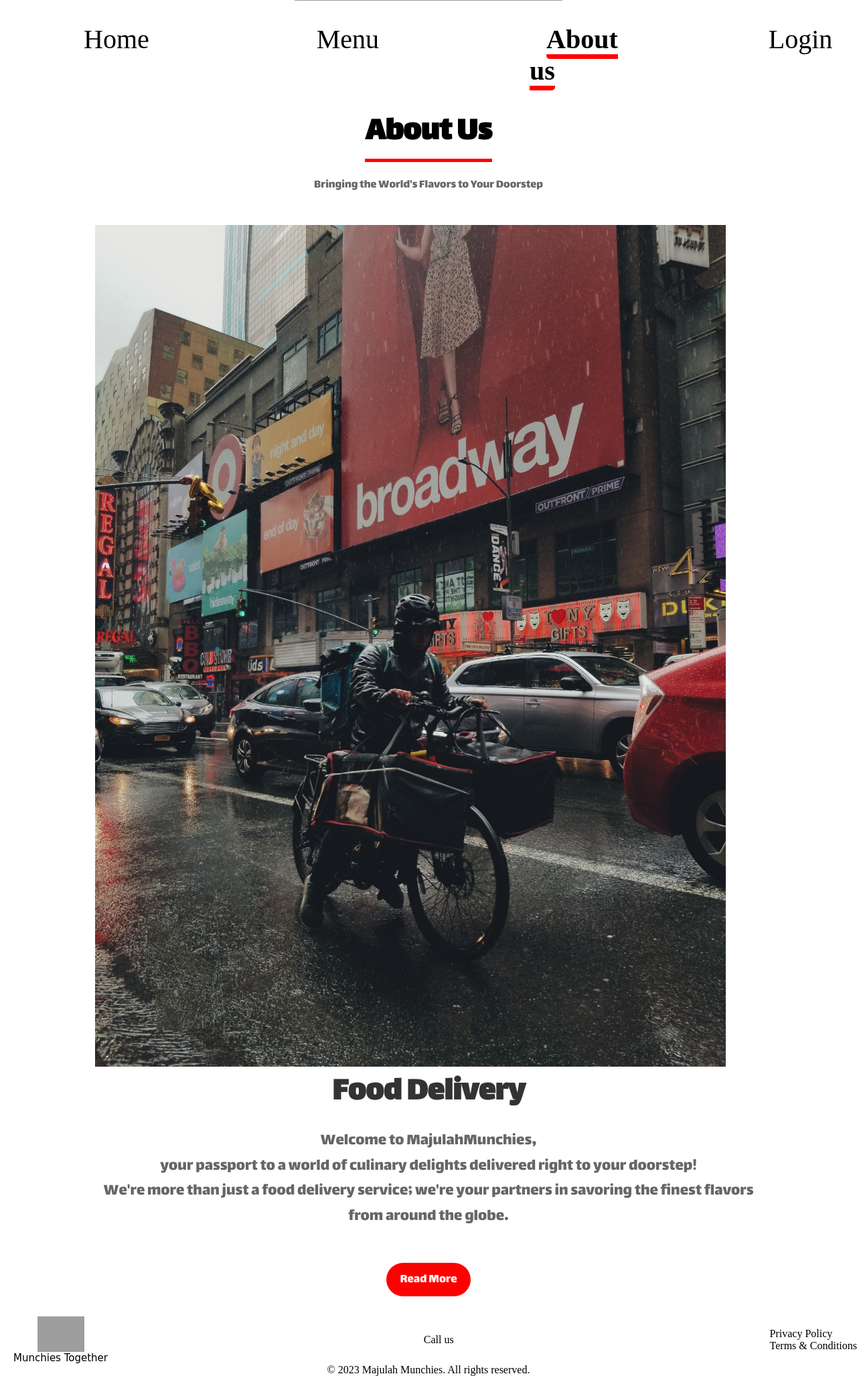
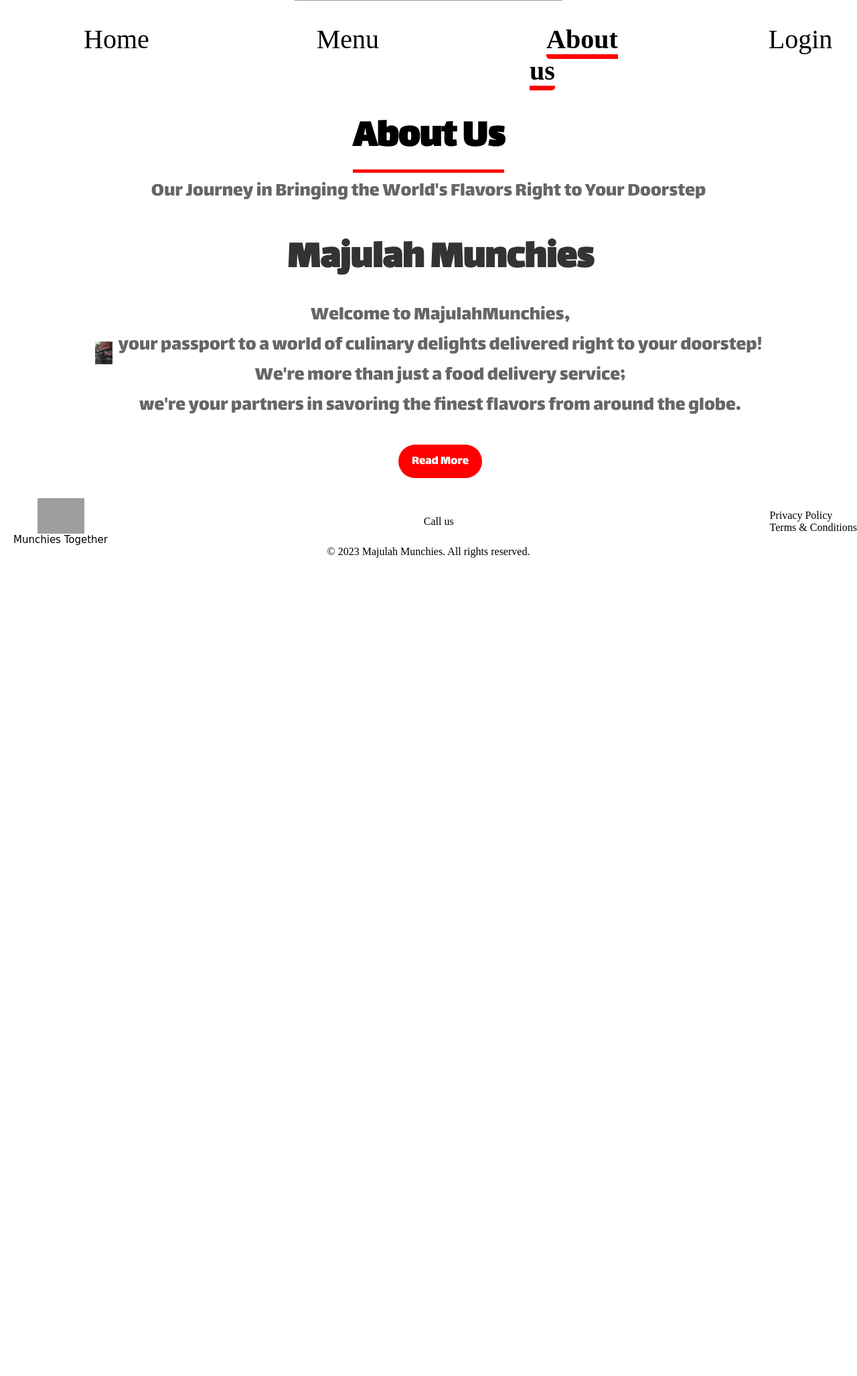
Before and after one commit to Huaty/FoodDelivery, a PHP site: page /about.php in a window 1280 px wide; the page is wider, and only the part inside the window is pictured. Shown: the part 319-2374 px from the top of that part at 67% size. After the commit the page ends 1152 px from the top of that part, so only its background shows below. Run offline with PHP 8.4, Linux system fonts and the light colour scheme; some web fonts are replaced; grey boxes are pictures that could not be loaded.

Commit message:
Update 2 on aboutus php

```diff
--- a/html/about.php
+++ b/html/about.php
@@ -32,7 +32,7 @@
                 About Us
             </h1>
                 <p>
-                Bringing the World's Flavors to Your Doorstep
+               Our Journey in Bringing the World's Flavors Right to Your Doorstep
                 </p>
                 <div class = "aboutus-container">
                     <section class ="about">
@@ -41,10 +41,10 @@
                         </div>
                         <div class = "about-content">
                             <h2>
-                                Food Delivery
+                                Majulah Munchies
                             </h2>
                             <p>
-                            Welcome to MajulahMunchies,<br> your passport to a world of culinary delights delivered right to your doorstep!<br> We're more than just a food delivery service; we're your partners in savoring the finest flavors from around the globe.<br>
+                            Welcome to MajulahMunchies,<br> your passport to a world of culinary delights delivered right to your doorstep!<br> We're more than just a food delivery service;<br> we're your partners in savoring the finest flavors from around the globe.<br>
                             </p>
                             <a href ="" class ="read-more"> Read More </a>
                         </div>
--- a/html/style.css
+++ b/html/style.css
@@ -329,13 +329,6 @@ footer .bottom {
 }
 /* <====== About us PHP =========> */
 .Aboutus-heading {
-  margin: 0px;
-  padding: 0px;
-  box-sizing: border-box;
-  font-family: 'Lalezar', cursive;
-}
-
-.Aboutus-heading {
   width:90%;
   display:flex;
   justify-content: center;
@@ -343,12 +336,13 @@ footer .bottom {
   flex-direction: column;
   text-align: center;
   margin:20px auto;
+  font-family: 'Lalezar', cursive;
 }
 
 .Aboutus-heading h1 {
-  font-size: 50px;
+  font-size: 60px;
   color: #000;
-  margin-bottom: 25px;
+  margin-bottom: 10px;
   position: relative;
 }
 
@@ -363,9 +357,9 @@ background-color:red ;
 }
 
 .Aboutus-heading p {
-font-size:18px;
+font-size:30px;
 color: #666;
-margin-bottom: 35px;
+margin-bottom: 20px;
 }
 
 .aboutus-container {
@@ -384,13 +378,14 @@ margin-bottom: 35px;
 
 .about-image{
   flex: 1;
-  margin-right: 5px;
+  margin-right: auto;
+  margin-left: auto;
   overflow: hidden;
 }
 
 .about-image img {
-  max-width: 95%;
-  max-height: 95%;
+  max-width: 75%;
+  max-height: 75%;
   display:block;
   transition: 0.5s ease;
 }
@@ -400,13 +395,13 @@ margin-bottom: 35px;
 }
 .about-content h2 {
   flex:1;
-  font-size: 50px;
+  font-size: 60px;
   margin-bottom: 15px;
   color:#333;
 }
 
 .about-content p{
-  font-size: 25px;
+  font-size: 30px;
   line-height: 1.5;
   color:#666;
 }
```
Also changed, not shown: test.session.sql (added, +32 -0 lines).
